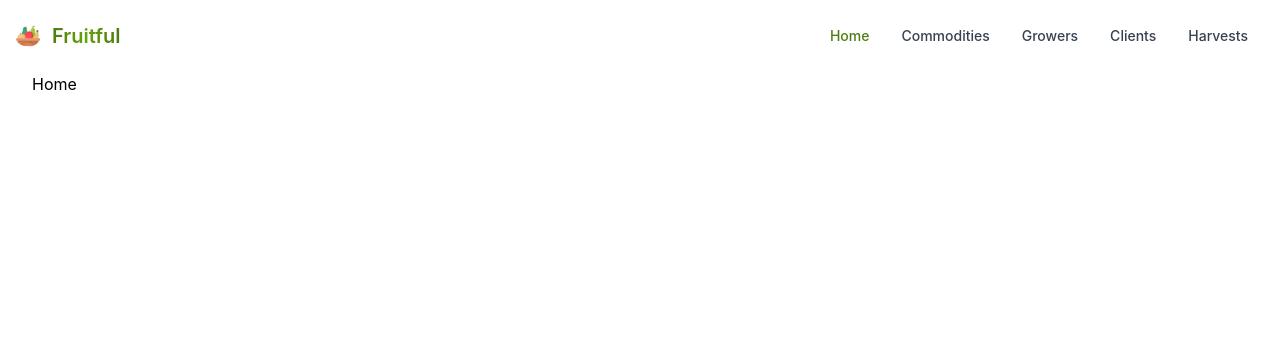
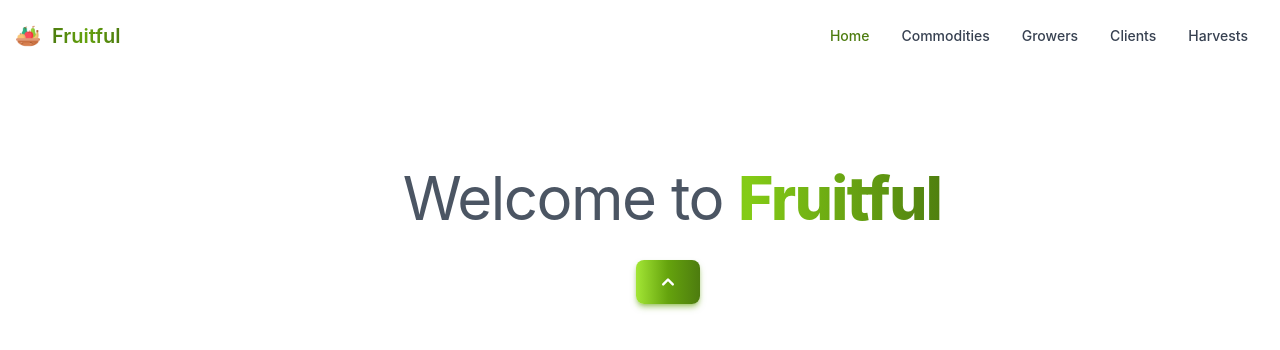
Before and after one commit to cmarinkovic/fruitful, a Next.js app: page / in a window 1280 px wide. Shown: the top 350 px of the page. Built offline with nearby package versions, Linux system fonts and the light colour scheme.

Commit message:
Added Hero component

```diff
--- /dev/null
+++ b/components/Hero.tsx
@@ -0,0 +1,44 @@
+import React from "react";
+import { useRouter } from "next/router";
+
+import Button from "./Button";
+
+export default function Hero() {
+  const router = useRouter();
+
+  const ArrowIcon = () => {
+    return (
+      <svg
+        className="w-6 h-6 rotate-180 shrink-0"
+        fill="currentColor"
+        viewBox="0 0 20 20"
+        xmlns="http://www.w3.org/2000/svg"
+      >
+        <path
+          fillRule="evenodd"
+          d="M5.293 7.293a1 1 0 011.414 0L10 10.586l3.293-3.293a1 1 0 111.414 1.414l-4 4a1 1 0 01-1.414 0l-4-4a1 1 0 010-1.414z"
+          clipRule="evenodd"
+        ></path>
+      </svg>
+    );
+  };
+
+  return (
+    <div className="text-center mt-24">
+      <div className="mb-8">
+        <span className="mb-4 text-4xl  tracking-tight leading-none text-gray-600 md:text-5xl lg:text-6xl ">
+          Welcome to{" "}
+        </span>
+        <span className="mb-4 text-4xl font-extrabold tracking-tight leading-none md:text-5xl lg:text-6xl text-transparent bg-clip-text bg-gradient-to-r from-lime-700 via-lime-500 to-lime-700 animate-text">
+          Fruitful
+        </span>
+      </div>
+
+      <Button onClick={() => router.push("/commodities")}>
+        <div className="rotated">
+          <ArrowIcon />
+        </div>
+      </Button>
+    </div>
+  );
+}
--- a/pages/index.tsx
+++ b/pages/index.tsx
@@ -1,7 +1,17 @@
 import type { NextPage } from "next";
+import Head from "next/head";
+
+import Hero from "../components/Hero";
 
 const Home: NextPage = () => {
-  return <div>Home</div>;
+  return (
+    <div className="container">
+      <Head>
+        <title>Fruitful</title>
+      </Head>
+      <Hero />
+    </div>
+  );
 };
 
 export default Home;
```
